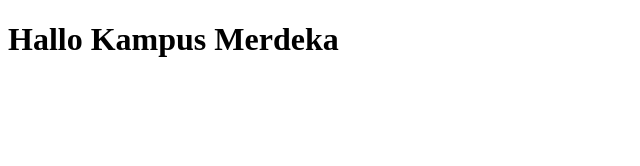
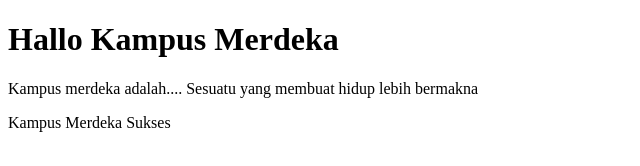
Before and after one commit to RobyRAX/belajar-git, a plain HTML site: page index.html in a window 1280 px wide. Shown: the whole page, without its empty margins (0-640 px from the left). Drawn offline with Linux system fonts and the light colour scheme.

Commit message:
Tambah Deskripsi

```diff
--- a/index.html
+++ b/index.html
@@ -8,5 +8,9 @@
 </head>
 <body>
     <h1>Hallo Kampus Merdeka</h1>
+    <p>Kampus merdeka adalah....
+        Sesuatu yang membuat hidup lebih bermakna
+    </p>
+    <p>Kampus Merdeka Sukses</p>
 </body>
 </html>
```
